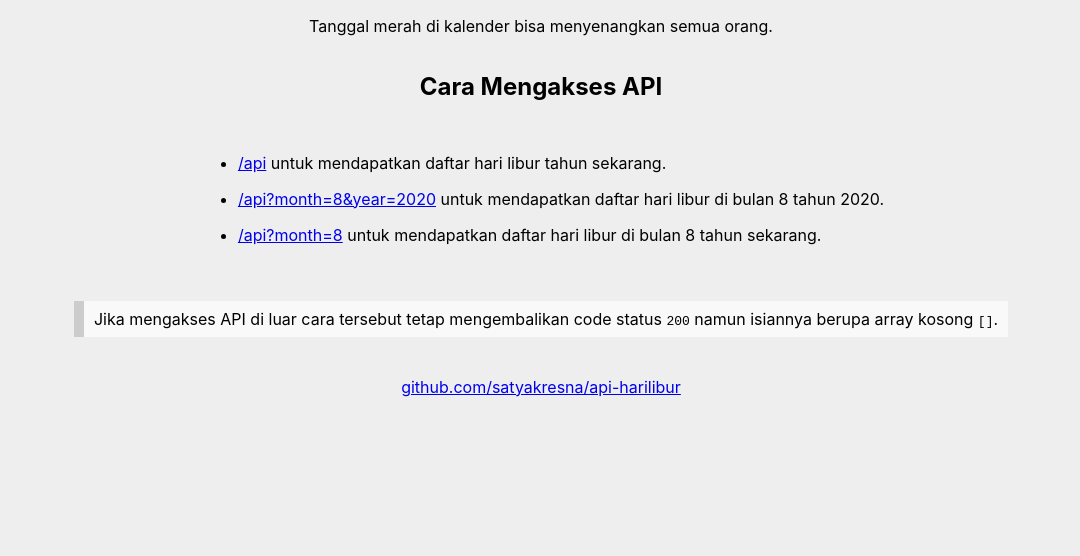
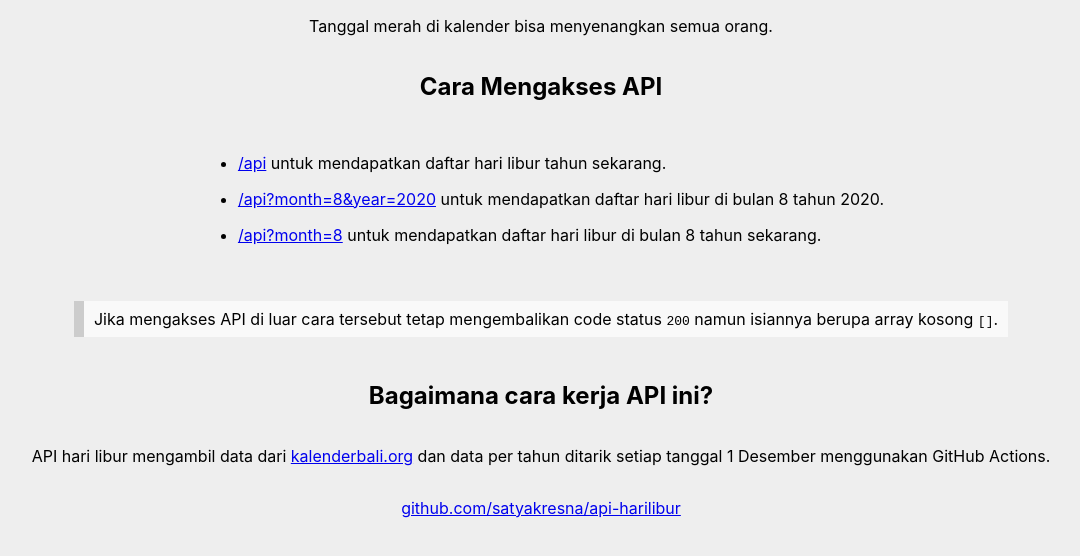
Before and after one commit to kresnasatya/api-harilibur, a website: page public/index.html in a window 1280 px wide. Shown: the part 98-654 px from the top of the page, without its empty margins (99-1179 px from the left). Drawn offline with Linux system fonts and the light colour scheme.

Commit message:
add section: cara kerja API

```diff
--- a/public/index.html
+++ b/public/index.html
@@ -20,8 +20,9 @@
         <blockquote>
             <p>Jika mengakses API di luar cara tersebut tetap mengembalikan code status <code>200</code> namun isiannya berupa array kosong <code>[]</code>.</p>
         </blockquote>
-
-        <p><a href="https://github.com/satyakresna/api-harilibur">github.com/satyakresna/api-harilibur</a></p>
+        <h2>Bagaimana cara kerja API ini?</h2>
+        <p>API hari libur mengambil data dari <a href="kalenderbali.org/klasik" target="_blank">kalenderbali.org</a> dan data per tahun ditarik setiap tanggal 1 Desember menggunakan GitHub Actions.</p>
+        <p><a href="https://github.com/satyakresna/api-harilibur" target="_blank">github.com/satyakresna/api-harilibur</a></p>
     </div>
 </body>
 </html>
```
